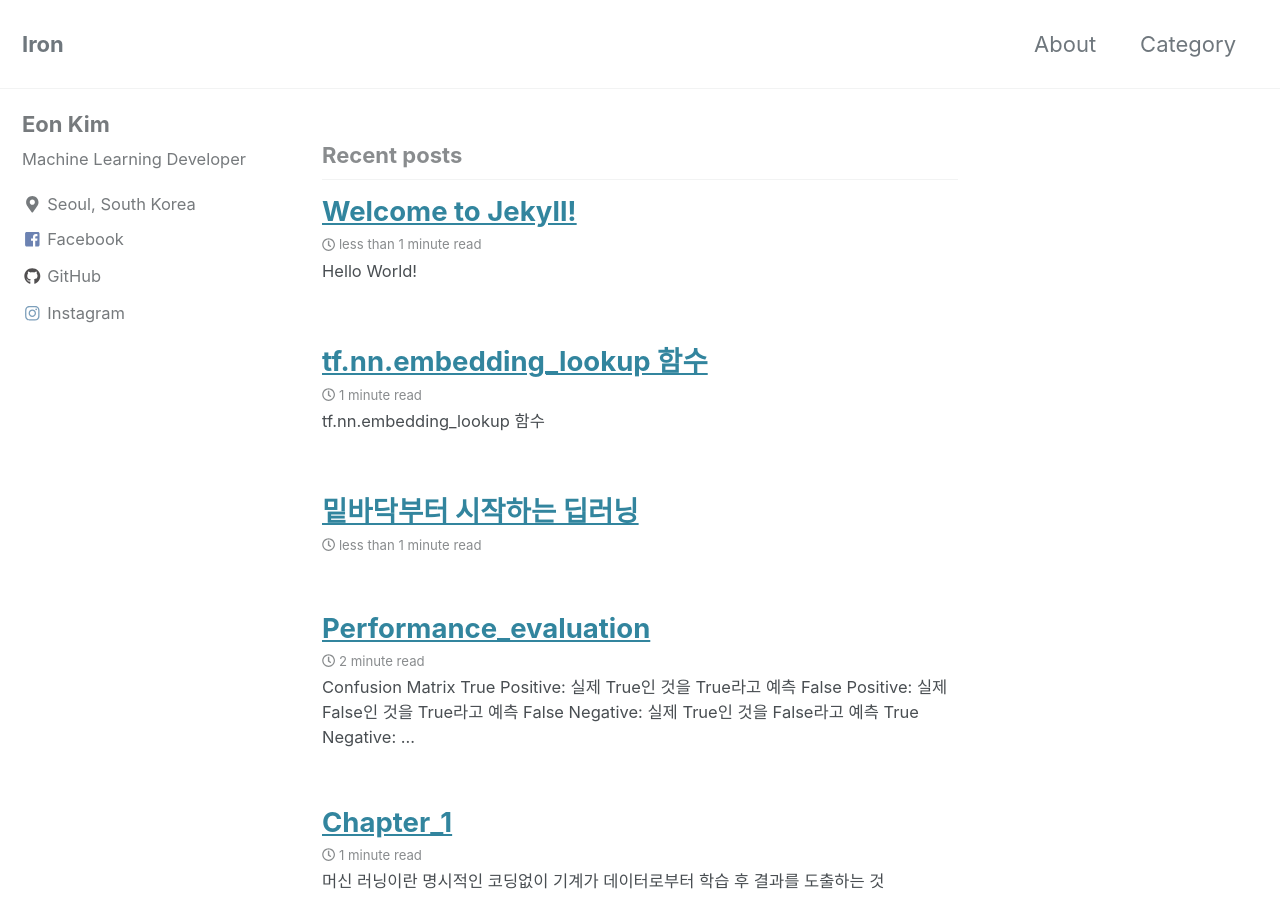
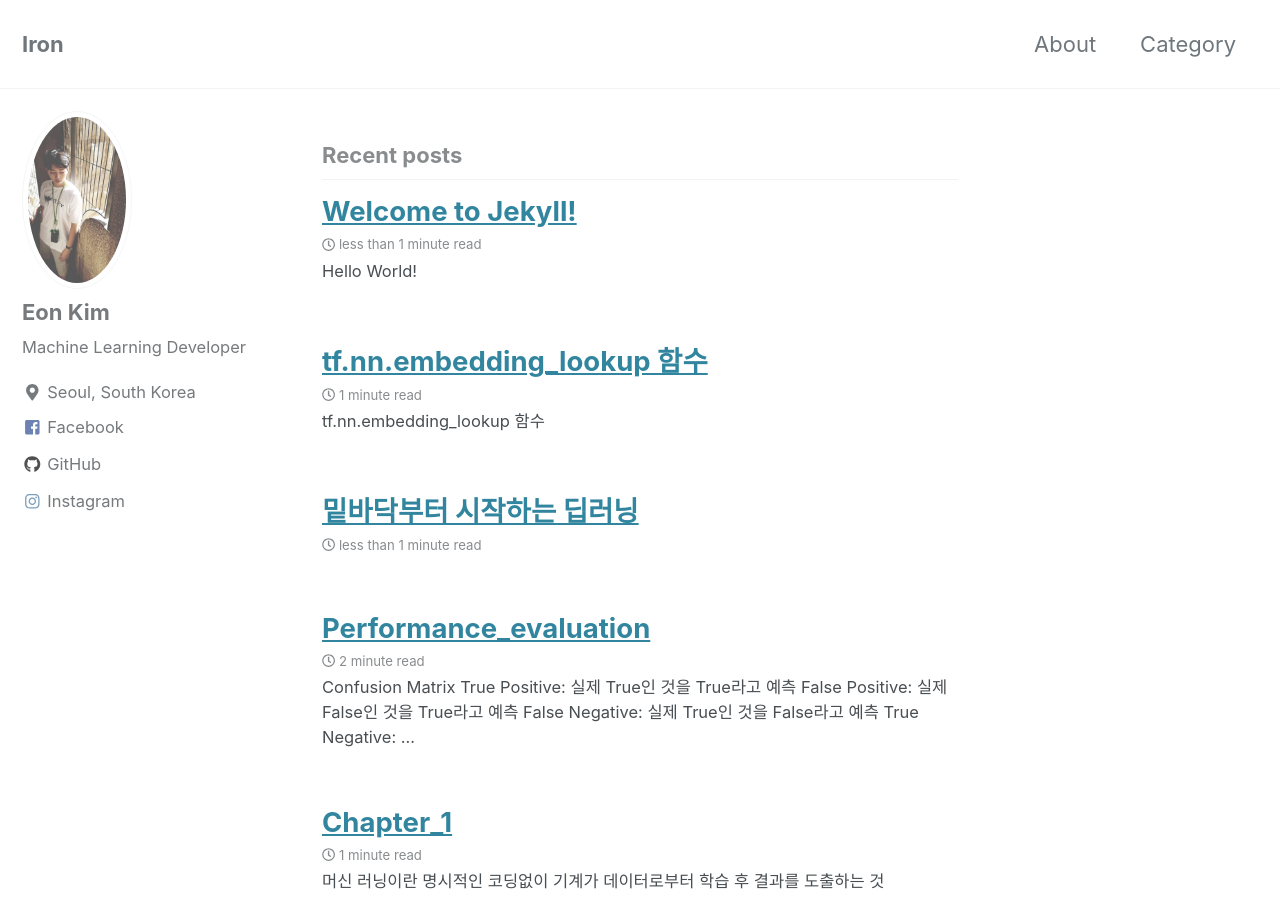
Before and after one commit to thisisiron/thisisiron.github.io, a Jekyll site: the page built from index.html, in a window 1280 px wide and 900 px high. Built offline with Jekyll 4.4.1, drawn with Linux system fonts in a browser that asks for light colours; cached includes are drawn as plain includes; nearby versions of some CDN libraries; the list of posts is cut into pages by our own code.

Commit message:
Update _config.yml

```diff
--- a/_config.yml
+++ b/_config.yml
@@ -104,7 +104,7 @@
 # Site Author
 author:
   name             : "Eon Kim"
-  avatar           : # path of avatar image, e.g. "/assets/images/bio-photo.jpg"
+  avatar           : "/assets/images/profile_image.jpg" # path of avatar image, e.g. "/assets/images/bio-photo.jpg"
   bio              : "Machine Learning Developer"
   location         : "Seoul, South Korea"
   email            :
```
